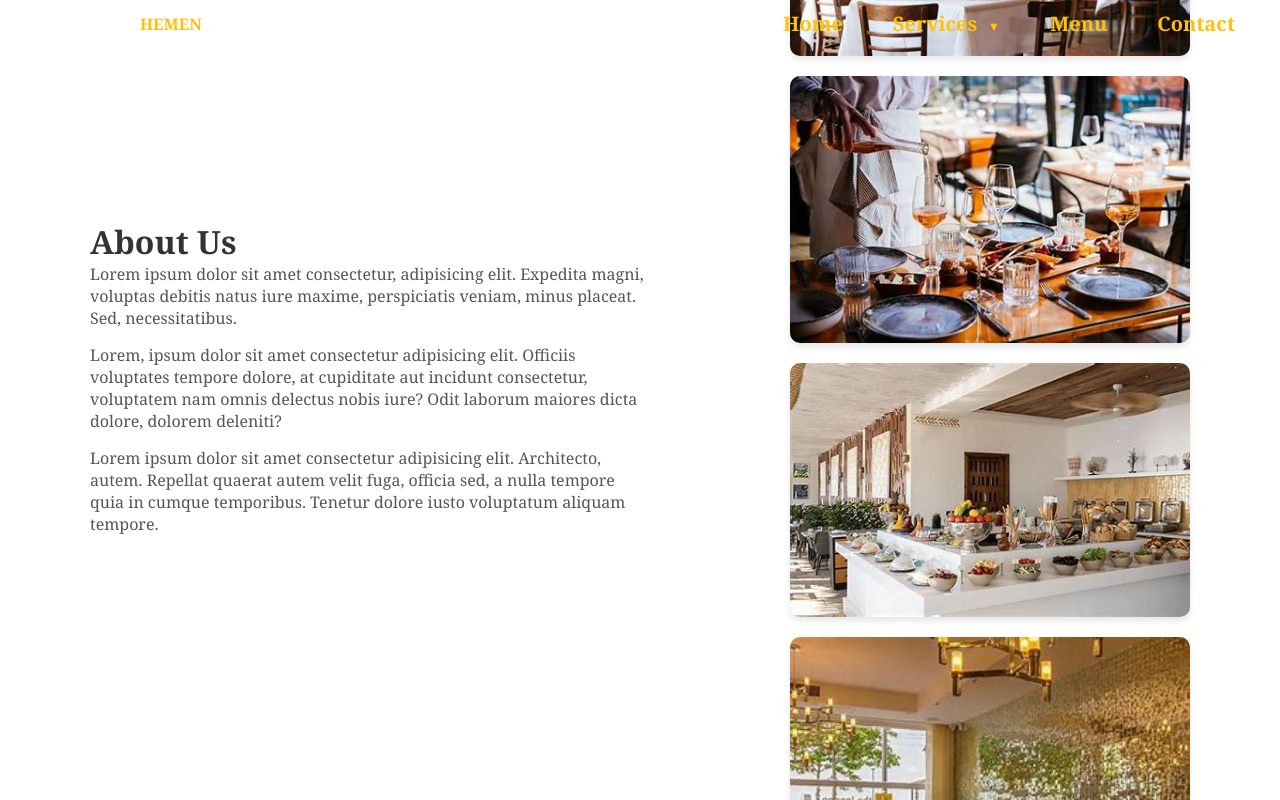
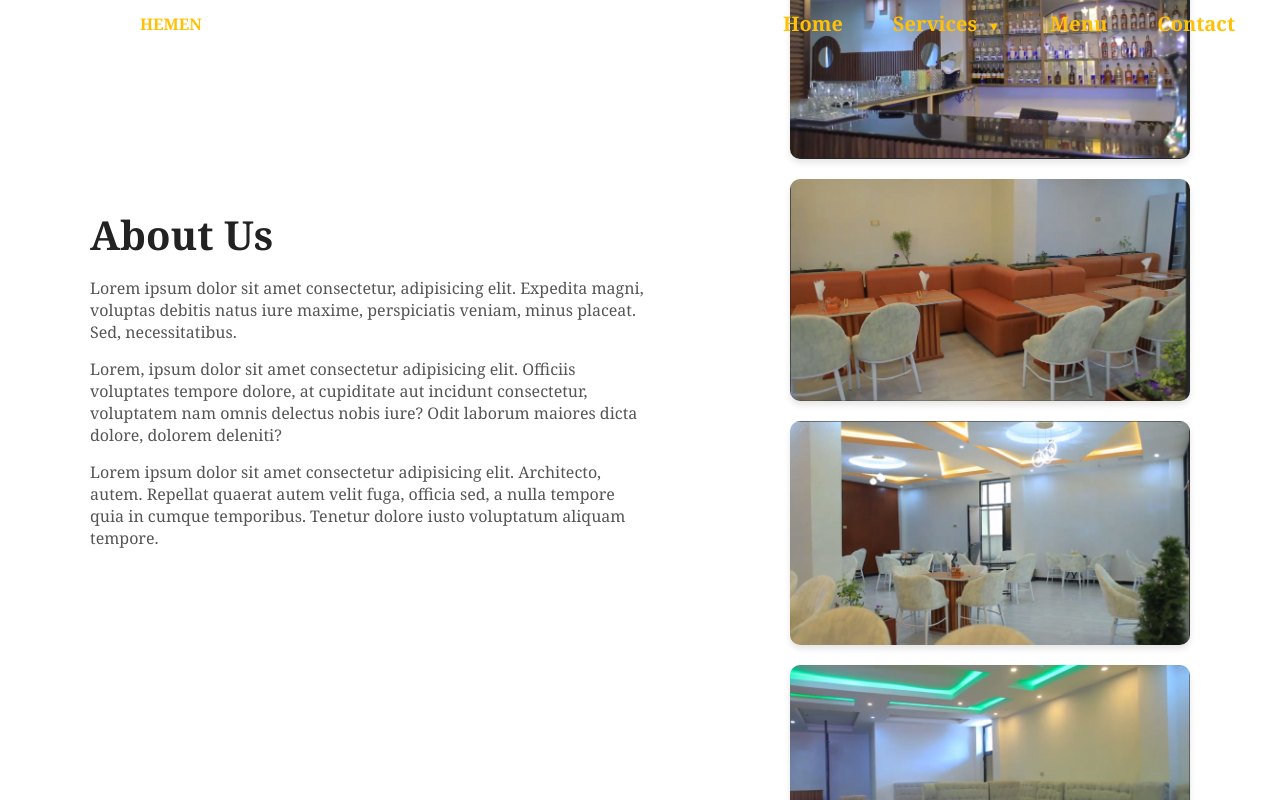
Before and after one commit to MierafA12/HemenHotel, a React (Vite) app in the folder Frontend/: page /about in a window 1280 px wide. Shown: the top 800 px of the page. Built offline with nearby package versions, Linux system fonts and the light colour scheme.

Commit message:
update home and about page

```diff
--- a/Frontend/src/pages.css/About.css
+++ b/Frontend/src/pages.css/About.css
@@ -14,12 +14,12 @@
     margin-bottom: 30px;
     margin-left: 70px;
   }
-/*
+
   .text h1 {
     font-size: 2.5rem;
     margin-bottom: 15px;
     color: #222;
-  } */
+  }
 
   .text p {
     font-size: 1rem;
--- a/Frontend/src/pages.css/Home.css
+++ b/Frontend/src/pages.css/Home.css
@@ -35,6 +35,7 @@ body .home{
     text-transform: uppercase;
     text-shadow: 2px 2px 5px rgba(0, 0, 0, 0.5);
     margin-bottom: 20px;
+    text-shadow: 3px 1px  2px white;
     }
 .introduction {
     position: absolute;
--- a/Frontend/src/pages.jsx/About.jsx
+++ b/Frontend/src/pages.jsx/About.jsx
@@ -1,9 +1,9 @@
 import React from 'react';
 import '../pages.css/About.css';
-import h1 from '../assets/h1.jpg';
-import h2 from '../assets/h2.jpg';
-import h3 from '../assets/h3.jpg';
-import h4 from '../assets/h4.jpg';
+import drinks from '../assets/drinks.png';
+import orange from '../assets/orange.png';
+import table2 from '../assets/table2.png';
+import ssofa from '../assets/ssofa.png';
 
 export default function About() {
   return (
@@ -21,10 +21,10 @@ export default function About() {
           officia sed, a nulla tempore quia in cumque temporibus. Tenetur dolore iusto voluptatum aliquam tempore.</p>
     </div>
     <div className='images'>
-      <img src={h1}alt='hotel' />
-      <img src={h2} alt='hotel'  />
-      <img src={h3} alt='hotel' />
-      <img src={h4}  alt='hotel' />
+      <img src={drinks}alt='hotel' />
+      <img src={orange} alt='hotel'  />
+      <img src={table2} alt='hotel' />
+      <img src={ssofa}  alt='hotel' />
 
     </div>
 
--- a/Frontend/src/pages.jsx/Home.jsx
+++ b/Frontend/src/pages.jsx/Home.jsx
@@ -1,4 +1,5 @@
-import React from 'react'
+import React from 'react';
+import {useState,useEffect} from 'react';
 import '../pages.css/Home.css';
 import  About from '../pages.jsx/About.jsx';
 import Header from '../component.jsx/Header.jsx';
@@ -6,6 +7,29 @@ import Map from '../component.jsx/Map.jsx';
 import Cards from './Cards.jsx';
 
 export default function Home() {
+  const [backgroundImage, setBackgroundImage] = useState('hotel.png'); // Initial background image
+
+  // Array of images to cycle through
+  const images = [
+    'hotel.png',
+    'piza.png',
+    'table.png',
+
+  ];
+
+  useEffect(() => {
+    // Function to change background image
+    const changeBackgroundImage = () => {
+      const randomImage = images[Math.floor(Math.random() * images.length)];
+      setBackgroundImage(randomImage);
+    };
+
+    // Set interval to change image every 5 minutes (300,000 milliseconds)
+    const interval = setInterval(changeBackgroundImage, 30000);
+
+    // Clean up the interval on component unmount
+    return () => clearInterval(interval);
+  }, []); // Empty dependency array to run only once on mount
   return (
     <>
 
```
